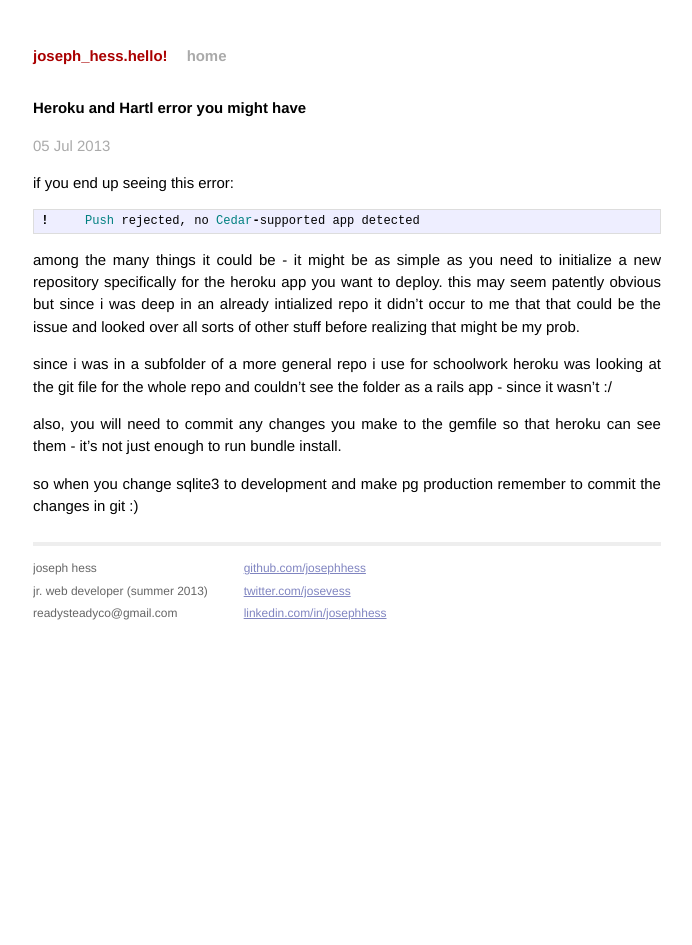
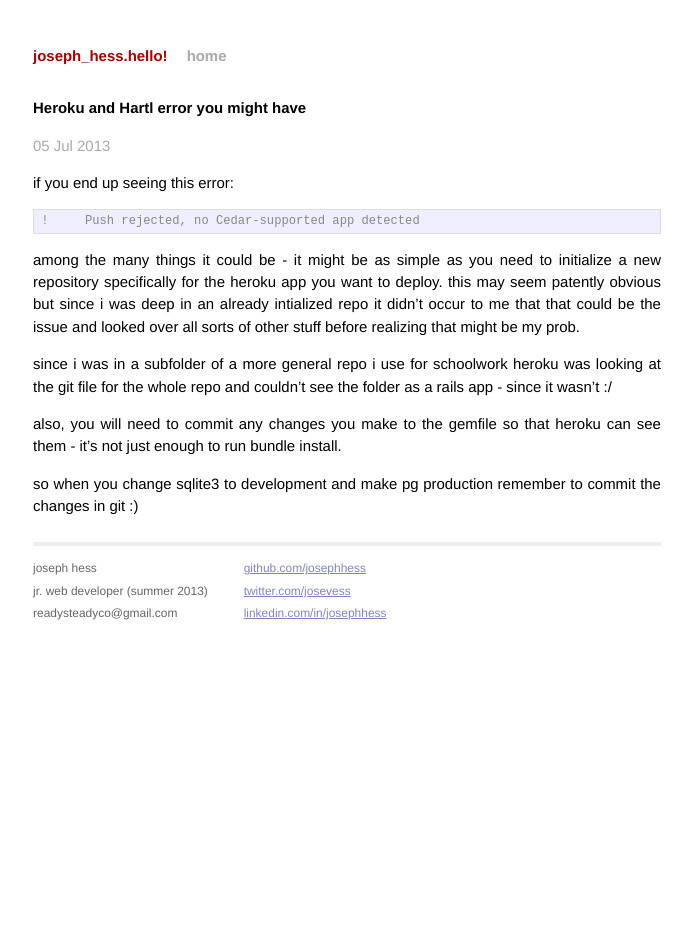
Before and after one commit to josephhess/josephhess.github.io, a Jekyll site: the page built from _posts/2013-07-5-Heroku-and-Hartl-error.markdown, in a window 1280 px wide. Shown: the whole page, without its empty margins (293-985 px from the left). Built offline with Jekyll 4.4.1, drawn with Linux system fonts in a browser that asks for light colours.

Commit message:
test markdown change

```diff
--- a/_posts/2013-07-5-Heroku-and-Hartl-error.markdown
+++ b/_posts/2013-07-5-Heroku-and-Hartl-error.markdown
@@ -6,7 +6,7 @@ categories: rails tutorial
 ---
 
 if you end up seeing this error:
-{% highlight ruby %}
+{% highlight console %}
 !     Push rejected, no Cedar-supported app detected
 {% endhighlight %}
  among the many things it could be - it might be as simple as you need to initialize a new repository specifically for the heroku app you want to deploy.
```
